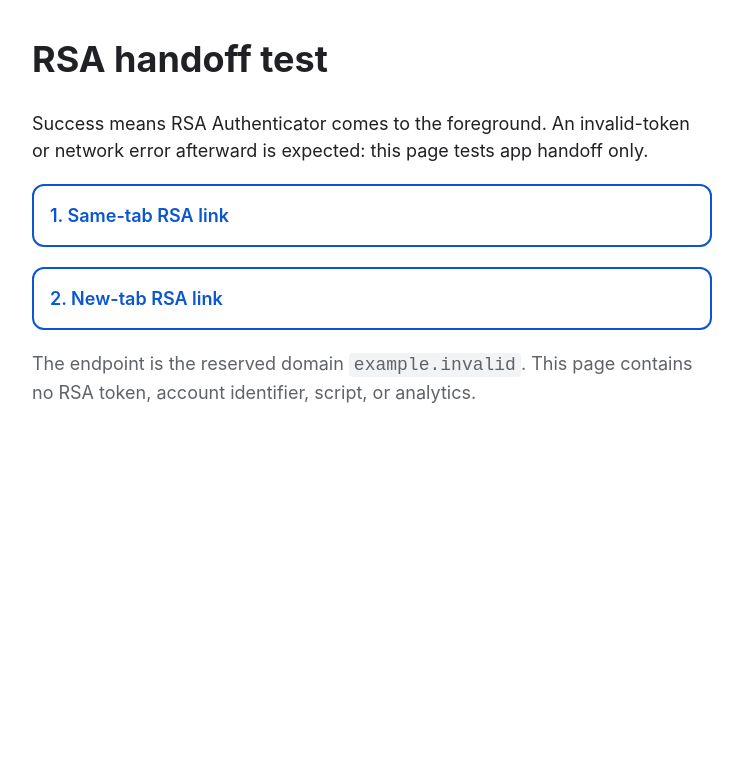
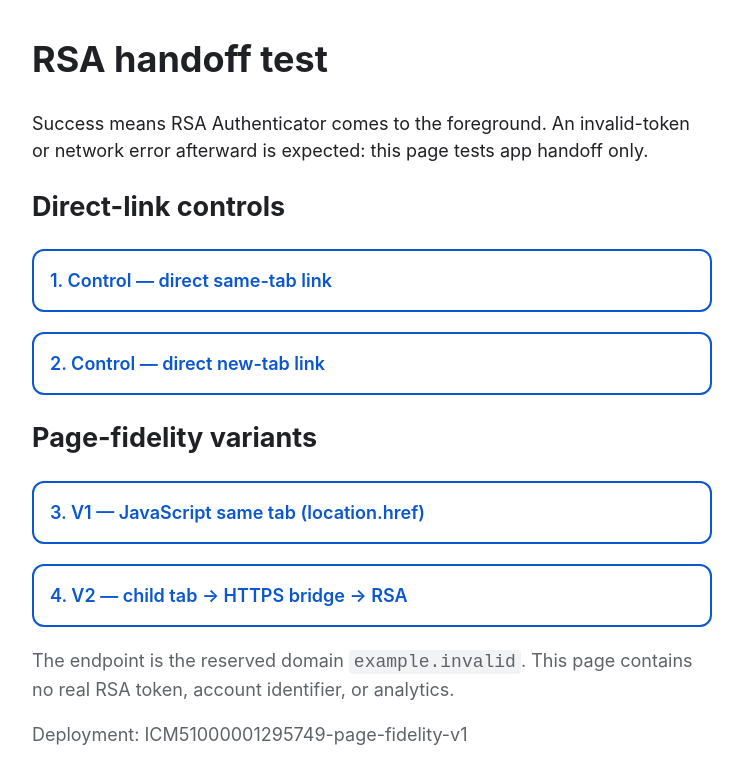
Before and after one commit to LispLY/LispLY.github.io, a Jekyll site: the page rsa/index.html, which Jekyll copies as it is, in a window 1280 px wide. Shown: the top 784 px of the page, without its empty margins (268-1011 px from the left). Built offline with Jekyll 4.4.1, drawn with Linux system fonts in a browser that asks for light colours.

Commit message:
Add page-fidelity RSA handoff tests

```diff
--- a/rsa/index.html
+++ b/rsa/index.html
@@ -1 +1,87 @@
-<!doctype html><html lang="en"><head><meta charset="utf-8"><meta name="viewport" content="width=device-width,initial-scale=1"><meta name="robots" content="noindex,nofollow"><title>RSA handoff test</title><style>body{font:18px -apple-system,BlinkMacSystemFont,"Segoe UI",sans-serif;max-width:680px;margin:32px auto;padding:0 20px;line-height:1.5;color:#202124}a.test{display:block;margin:20px 0;padding:16px;border:2px solid #0b57d0;border-radius:12px;text-decoration:none;color:#0b57d0;font-weight:600}code{word-break:break-all;background:#f2f3f5;padding:2px 5px;border-radius:4px}.note{color:#5f6368}</style></head><body><h1>RSA handoff test</h1><p>Success means RSA Authenticator comes to the foreground. An invalid-token or network error afterward is expected: this page tests app handoff only.</p><a class="test" href="com.rsa.securid://ctkip?url=https%3A%2F%2Fexample.invalid%2Fctkip-test">1. Same-tab RSA link</a><a class="test" href="com.rsa.securid://ctkip?url=https%3A%2F%2Fexample.invalid%2Fctkip-test" target="_blank" rel="noopener">2. New-tab RSA link</a><p class="note">The endpoint is the reserved domain <code>example.invalid</code>. This page contains no RSA token, account identifier, script, or analytics.</p></body></html>
+<!doctype html>
+<html lang="en">
+<head>
+  <meta charset="utf-8">
+  <meta name="viewport" content="width=device-width,initial-scale=1">
+  <meta name="robots" content="noindex,nofollow">
+  <title>RSA handoff test</title>
+  <style>
+    body {
+      color: #202124;
+      font: 18px -apple-system, BlinkMacSystemFont, "Segoe UI", sans-serif;
+      line-height: 1.5;
+      margin: 32px auto;
+      max-width: 680px;
+      padding: 0 20px;
+    }
+
+    .test {
+      background: #fff;
+      border: 2px solid #0b57d0;
+      border-radius: 12px;
+      box-sizing: border-box;
+      color: #0b57d0;
+      cursor: pointer;
+      display: block;
+      font: inherit;
+      font-weight: 600;
+      margin: 20px 0;
+      padding: 16px;
+      text-align: left;
+      text-decoration: none;
+      width: 100%;
+    }
+
+    code {
+      background: #f2f3f5;
+      border-radius: 4px;
+      padding: 2px 5px;
+      word-break: break-all;
+    }
+
+    .note {
+      color: #5f6368;
+    }
+  </style>
+</head>
+<body>
+  <h1>RSA handoff test</h1>
+  <p>
+    Success means RSA Authenticator comes to the foreground. An invalid-token
+    or network error afterward is expected: this page tests app handoff only.
+  </p>
+
+  <h2>Direct-link controls</h2>
+  <a class="test" href="com.rsa.securid://ctkip?url=https%3A%2F%2Fexample.invalid%2Fctkip-test">
+    1. Control — direct same-tab link
+  </a>
+  <a class="test" href="com.rsa.securid://ctkip?url=https%3A%2F%2Fexample.invalid%2Fctkip-test" target="_blank" rel="noopener">
+    2. Control — direct new-tab link
+  </a>
+
+  <h2>Page-fidelity variants</h2>
+  <button class="test" id="js-same-tab" type="button">
+    3. V1 — JavaScript same tab (location.href)
+  </button>
+  <a class="test" href="./child-webstate-v1-51000001295749.html" target="_blank" rel="opener">
+    4. V2 — child tab → HTTPS bridge → RSA
+  </a>
+
+  <p class="note">
+    The endpoint is the reserved domain <code>example.invalid</code>. This page
+    contains no real RSA token, account identifier, or analytics.
+  </p>
+  <p class="note">Deployment: ICM51000001295749-page-fidelity-v1</p>
+
+  <script>
+    "use strict";
+
+    const rsaDummyUrl =
+      "com.rsa.securid://ctkip?url=https%3A%2F%2Fexample.invalid%2Fctkip-test";
+
+    document.querySelector("#js-same-tab").addEventListener("click", () => {
+      window.location.href = rsaDummyUrl;
+    });
+  </script>
+</body>
+</html>
```
Also changed, not shown: rsa/child-webstate-v1-51000001295749.html (added, +22 -0 lines).
